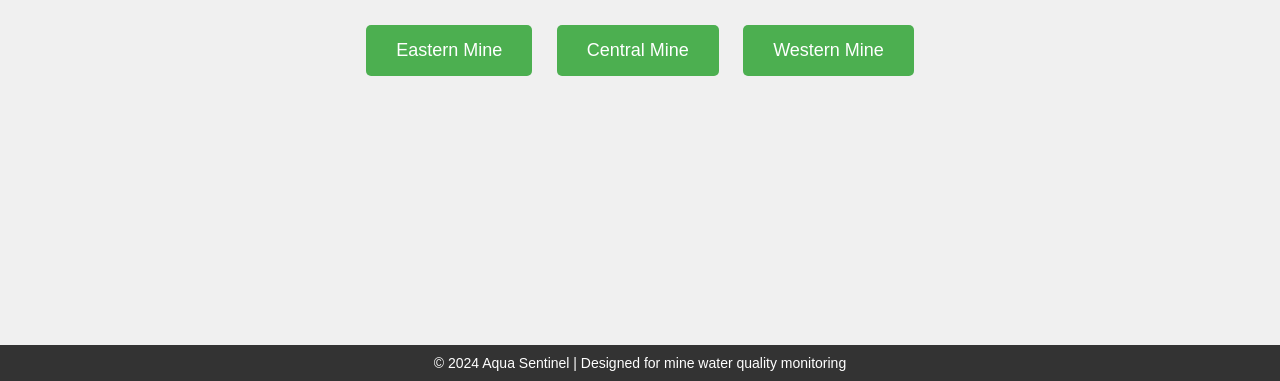
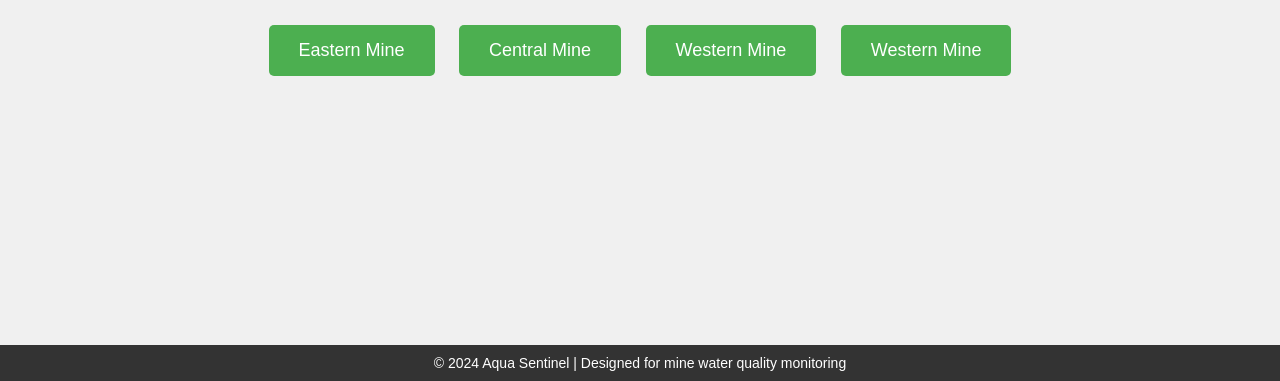
Before and after one commit to mohanvamsi04/Mine, a plain HTML site: page index.html in a window 1280 px wide. Shown: the part 419-800 px from the top of the page. Drawn offline with Linux system fonts and the light colour scheme.

Commit message:
Update index.html

```diff
--- a/index.html
+++ b/index.html
@@ -79,6 +79,7 @@
         <a href="Main.html" class="mine-button">Eastern Mine</a>
         <a href="Mine2.html" class="mine-button">Central Mine</a>
         <a href="Mine3.html" class="mine-button">Western Mine</a>
+        <a href="first.html" class="mine-button">Western Mine</a>
       </div>
     </div>
 
```
